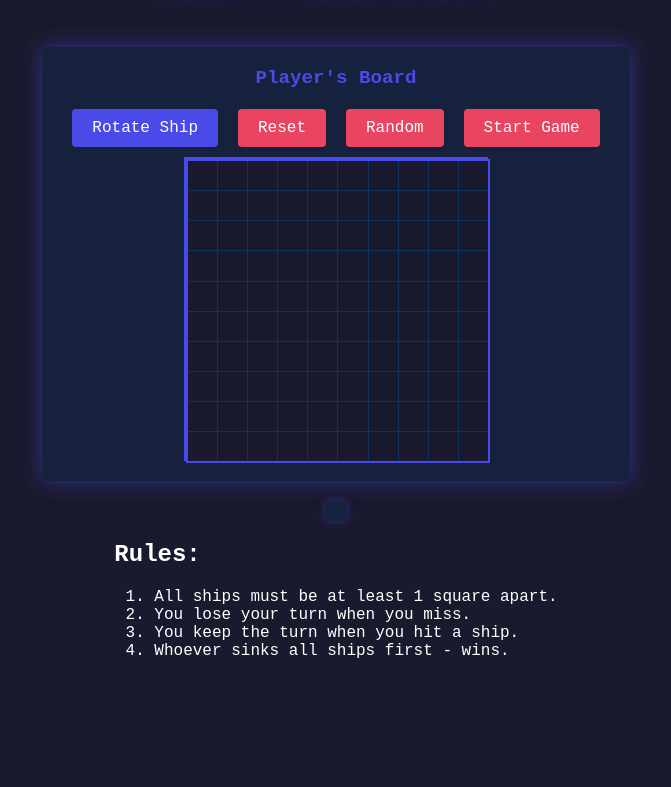
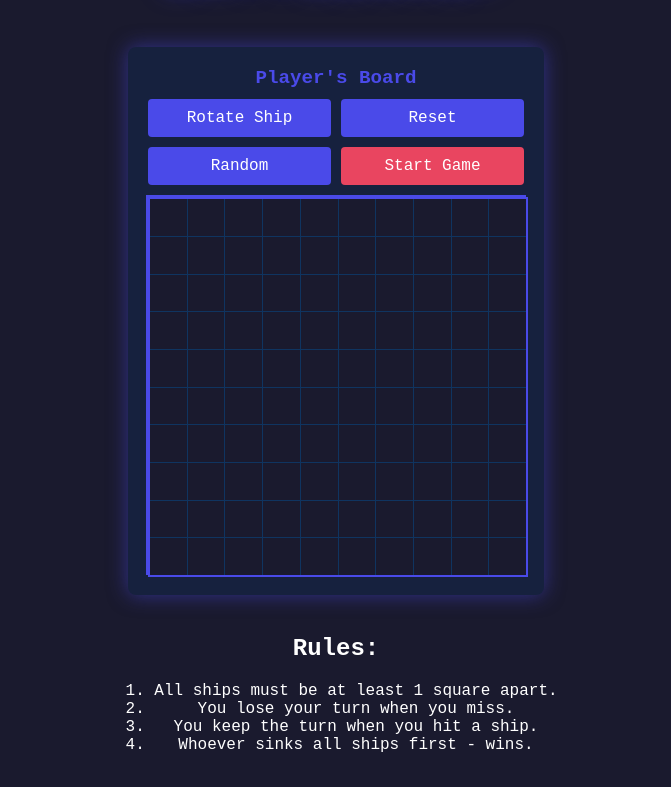
Before and after one commit to NNikoGG/odin-battleship, a website built with webpack: page src/index.html in a window 1280 px wide. Shown: the part 109-896 px from the top of the page, without its empty margins (304-975 px from the left). Before the commit the page ends 840 px from the top, so only its background shows below. Built offline with nearby package versions, Linux system fonts and the light colour scheme.

Commit message:
Add responsive CSS

```diff
--- a/src/style.css
+++ b/src/style.css
@@ -8,12 +8,13 @@ body {
   flex-direction: column;
   align-items: center;
   min-height: 100vh;
+  box-sizing: border-box;
 }
 
 h1 {
   text-align: center;
   color: #ffffff;
-  font-size: 3rem;
+  font-size: clamp(2rem, 5vw, 3rem);
   text-transform: uppercase;
   letter-spacing: 5px;
   margin-bottom: 30px;
@@ -25,10 +26,12 @@ h1 {
 
 #game-container {
   display: flex;
-  justify-content: center;
-  align-items: flex-start;
-  gap: 40px;
+  flex-direction: column;
+  align-items: center;
+  gap: 20px;
   margin-top: 20px;
+  width: 100%;
+  max-width: 1200px;
 }
 
 .gameboard {
@@ -39,6 +42,8 @@ h1 {
   border-radius: 8px;
   padding: 20px;
   box-shadow: 0 0 20px rgba(74, 74, 233, 0.5);
+  width: 100%;
+  max-width: 400px;
 }
 
 .board-label {
@@ -48,12 +53,20 @@ h1 {
   color: #4a4ae9;
 }
 
+#ship-placement-controls {
+  display: grid;
+  grid-template-columns: repeat(2, 1fr);
+  gap: 10px;
+  margin-bottom: 10px;
+  width: 100%;
+}
+
 .board {
   display: grid;
   grid-template-columns: repeat(10, 1fr);
   gap: 1px;
-  width: 300px;
-  height: 300px;
+  width: 100%;
+  aspect-ratio: 1 / 1;
   border: 2px solid #4a4ae9;
   background-color: #0f3460;
 }
@@ -81,6 +94,7 @@ h1 {
 }
 
 #message {
+  display: none;
   margin-top: 20px;
   padding: 10px;
   font-size: 1.2rem;
@@ -89,15 +103,17 @@ h1 {
   background-color: #16213e;
   border-radius: 4px;
   box-shadow: 0 0 10px rgba(74, 74, 233, 0.5);
+  width: 100%;
+  max-width: 400px;
 }
 
 button {
   display: inline-block;
-  margin: 10px;
-  padding: 10px 20px;
+  width: 100%;
+  padding: 10px;
   font-size: 1rem;
   font-family: 'Courier New', monospace;
-  background-color: #e94560;
+  background-color: #4a4ae9;
   color: white;
   border: none;
   border-radius: 4px;
@@ -108,7 +124,7 @@ button {
 }
 
 button:hover {
-  background-color: #d63651;
+  background-color: #3a3ad9;
   transform: translateY(-2px);
 }
 
@@ -123,3 +139,76 @@ button:active {
 #rotate-ship:hover {
   background-color: #3a3ad9;
 }
+
+#start-game {
+  background-color: #e94560;
+}
+
+#start-game:hover {
+  background-color: #d63651;
+}
+
+#rules {
+  margin-top: 20px;
+  text-align: center;
+  max-width: 600px;
+}
+
+@media (max-width: 767px) {
+  body {
+    padding: 10px;
+  }
+
+  h1 {
+    font-size: 2rem;
+    letter-spacing: 3px;
+  }
+
+  #game-container {
+    gap: 20px;
+  }
+
+  .gameboard {
+    padding: 10px;
+  }
+
+  button {
+    font-size: 0.9rem;
+    padding: 8px;
+  }
+}
+
+@media (min-width: 768px) {
+  #game-container {
+    flex-direction: row;
+    justify-content: center;
+    flex-wrap: wrap;
+    gap: 40px;
+  }
+
+  .gameboard {
+    flex: 0 1 calc(50% - 20px);
+    max-width: 45%;
+  }
+
+  #message,
+  #rules {
+    flex-basis: 100%;
+  }
+}
+
+@media (min-width: 1200px) {
+  #game-container {
+    flex-wrap: nowrap;
+  }
+
+  .gameboard {
+    flex: 0 1 calc(33% - 20px);
+  }
+
+  #message,
+  #rules {
+    flex-basis: auto;
+    max-width: 600px;
+  }
+}
```
Also changed, not shown: dist/main.js, 1 other file.
